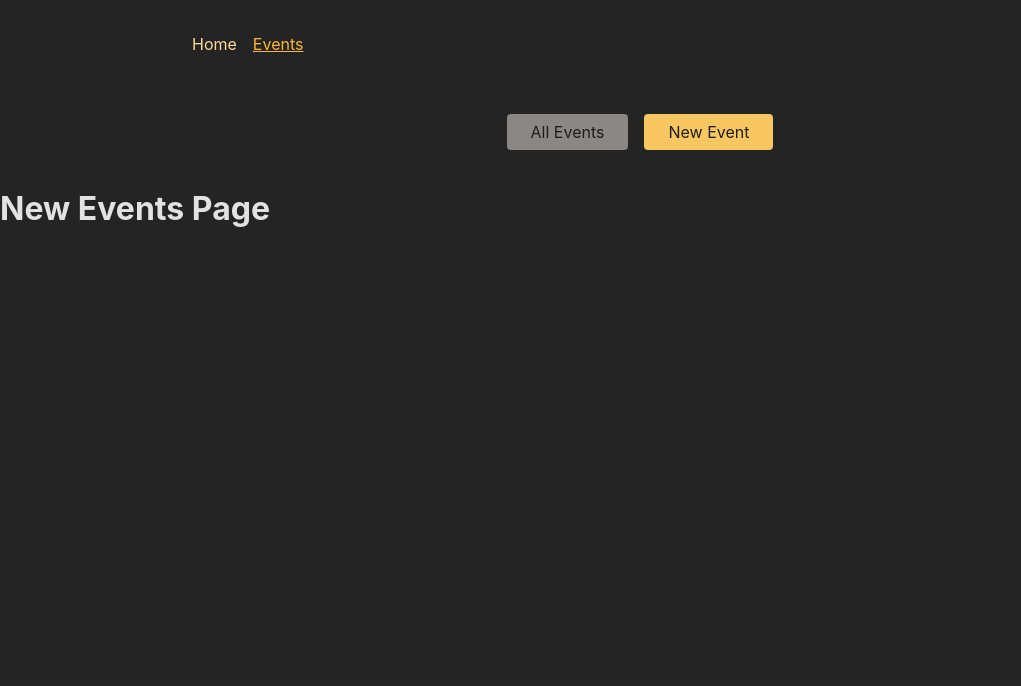
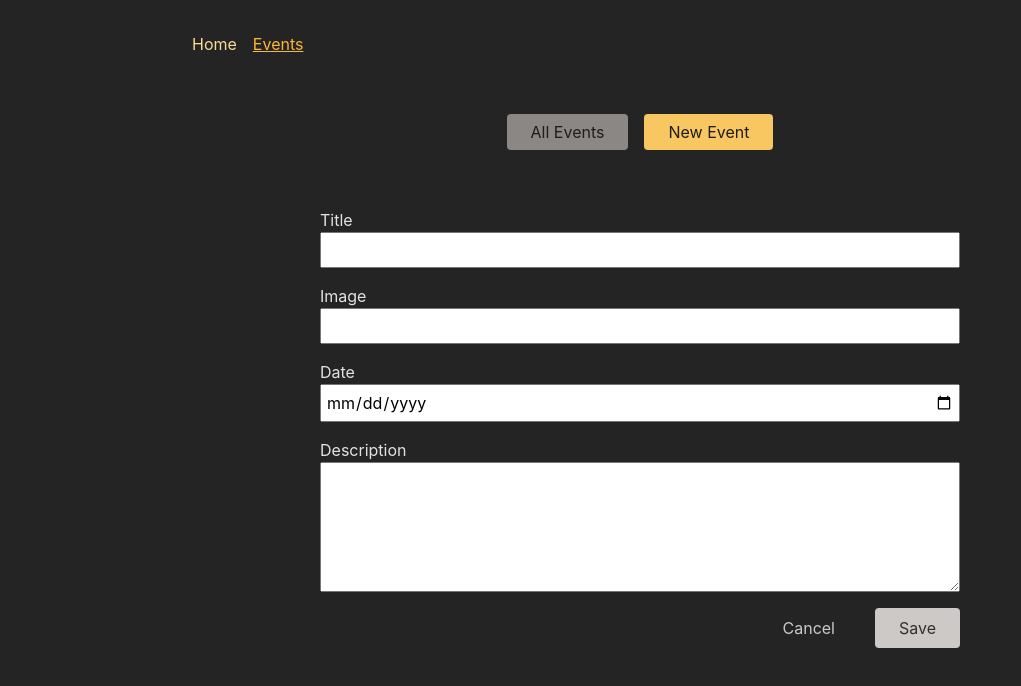
Before and after one commit to Zukhriddinbek-Code/react-router-tutorial, a React (Create React App) app: page /events/new in a window 1280 px wide. Shown: the top 686 px of the page, without its empty margins (0-1021 px from the left). Built offline with nearby package versions, Linux system fonts and the light colour scheme.

Commit message:
Setting New Event page by sending data to backend and fetching it again

```diff
--- a/src/App.js
+++ b/src/App.js
@@ -4,7 +4,7 @@
 import EventDetailPage, {
   loader as eventDetailLoader,
 } from "./Pages/EventDetail";
-import NewEventPage from "./Pages/NewEventPage";
+import NewEventPage, { action as newEventsAction } from "./Pages/NewEventPage";
 import EditEventPage from "./Pages/EditEvent";
 import RootLayOut from "./Pages/Root";
 import EventsRoot from "./Pages/EventsRoot";
@@ -52,11 +52,17 @@
           },
           {
             path: ":eventId",
-            element: <EventDetailPage />,
+            id: "event-detail",
             loader: eventDetailLoader,
+            children: [
+              {
+                index: true,
+                element: <EventDetailPage />,
+              },
+              { path: "edit", element: <EditEventPage /> },
+            ],
           },
-          { path: "new", element: <NewEventPage /> },
-          { path: ":editId/edit", element: <EditEventPage /> },
+          { path: "new", element: <NewEventPage />, action: newEventsAction },
         ],
       },
     ],
--- a/src/Pages/EditEvent.js
+++ b/src/Pages/EditEvent.js
@@ -1,5 +1,10 @@
+import { useRouteLoaderData } from "react-router-dom";
+import EventForm from "../components/EventForm";
+
 const EditEventPage = () => {
-  return <h1>Edit Event Page</h1>;
+  const data = useRouteLoaderData("event-detail");
+
+  return <EventForm event={data.event} />;
 };
 
 export default EditEventPage;
--- a/src/Pages/EventDetail.js
+++ b/src/Pages/EventDetail.js
@@ -1,8 +1,8 @@
-import { json, useLoaderData } from "react-router-dom";
+import { json, useRouteLoaderData } from "react-router-dom";
 import EventItem from "../components/EventItem";
 
 const EventDetailPage = () => {
-  const data = useLoaderData();
+  const data = useRouteLoaderData("event-detail");
 
   return <EventItem event={data.event} />;
 };
--- a/src/Pages/NewEventPage.js
+++ b/src/Pages/NewEventPage.js
@@ -1,5 +1,29 @@
+import { json, redirect } from "react-router-dom";
+import EventForm from "../components/EventForm";
+
 const NewEventPage = () => {
-  return <h1>New Events Page</h1>;
+  return <EventForm />;
 };
 
 export default NewEventPage;
+
+export async function action({ request, params }) {
+  const data = await request.formData();
+  const eventData = {
+    title: data.get("title"),
+    image: data.get("image"),
+    date: data.get("date"),
+    description: data.get("description"),
+  };
+  const response = await fetch("http://localhost:8080/events", {
+    method: "POST",
+    headers: { "Content-Type": "application/json" },
+    body: JSON.stringify(eventData),
+  });
+
+  if (!response.ok) {
+    throw json({ message: "Could not save event." }, { status: 500 });
+  }
+
+  return redirect("/events");
+}
--- a/src/components/EventForm.js
+++ b/src/components/EventForm.js
@@ -1,30 +1,51 @@
-import { useNavigate } from 'react-router-dom';
+import { Form } from "react-router-dom";
 
-import classes from './EventForm.module.css';
+import classes from "./EventForm.module.css";
 
 function EventForm({ method, event }) {
-  const navigate = useNavigate();
-  function cancelHandler() {
-    navigate('..');
-  }
+  function cancelHandler() {}
 
   return (
-    <form className={classes.form}>
+    <Form method="post" className={classes.form}>
       <p>
         <label htmlFor="title">Title</label>
-        <input id="title" type="text" name="title" required />
+        <input
+          id="title"
+          type="text"
+          name="title"
+          required
+          defaultValue={event ? event.title : ""}
+        />
       </p>
       <p>
         <label htmlFor="image">Image</label>
-        <input id="image" type="url" name="image" required />
+        <input
+          id="image"
+          type="url"
+          name="image"
+          required
+          defaultValue={event ? event.image : ""}
+        />
       </p>
       <p>
         <label htmlFor="date">Date</label>
-        <input id="date" type="date" name="date" required />
+        <input
+          id="date"
+          type="date"
+          name="date"
+          required
+          defaultValue={event ? event.date : ""}
+        />
       </p>
       <p>
         <label htmlFor="description">Description</label>
-        <textarea id="description" name="description" rows="5" required />
+        <textarea
+          id="description"
+          name="description"
+          rows="5"
+          required
+          defaultValue={event ? event.description : ""}
+        />
       </p>
       <div className={classes.actions}>
         <button type="button" onClick={cancelHandler}>
@@ -32,7 +53,7 @@
         </button>
         <button>Save</button>
       </div>
-    </form>
+    </Form>
   );
 }
 
--- a/src/components/EventItem.js
+++ b/src/components/EventItem.js
@@ -1,4 +1,4 @@
-import { useLoaderData } from "react-router-dom";
+import { Link } from "react-router-dom";
 import classes from "./EventItem.module.css";
 
 function EventItem({ event }) {
@@ -13,7 +13,7 @@
       <time>{event.date}</time>
       <p>{event.description}</p>
       <menu className={classes.actions}>
-        <a href="edit">Edit</a>
+        <Link to="edit">Edit</Link>
         <button onClick={startDeleteHandler}>Delete</button>
       </menu>
     </article>
```
